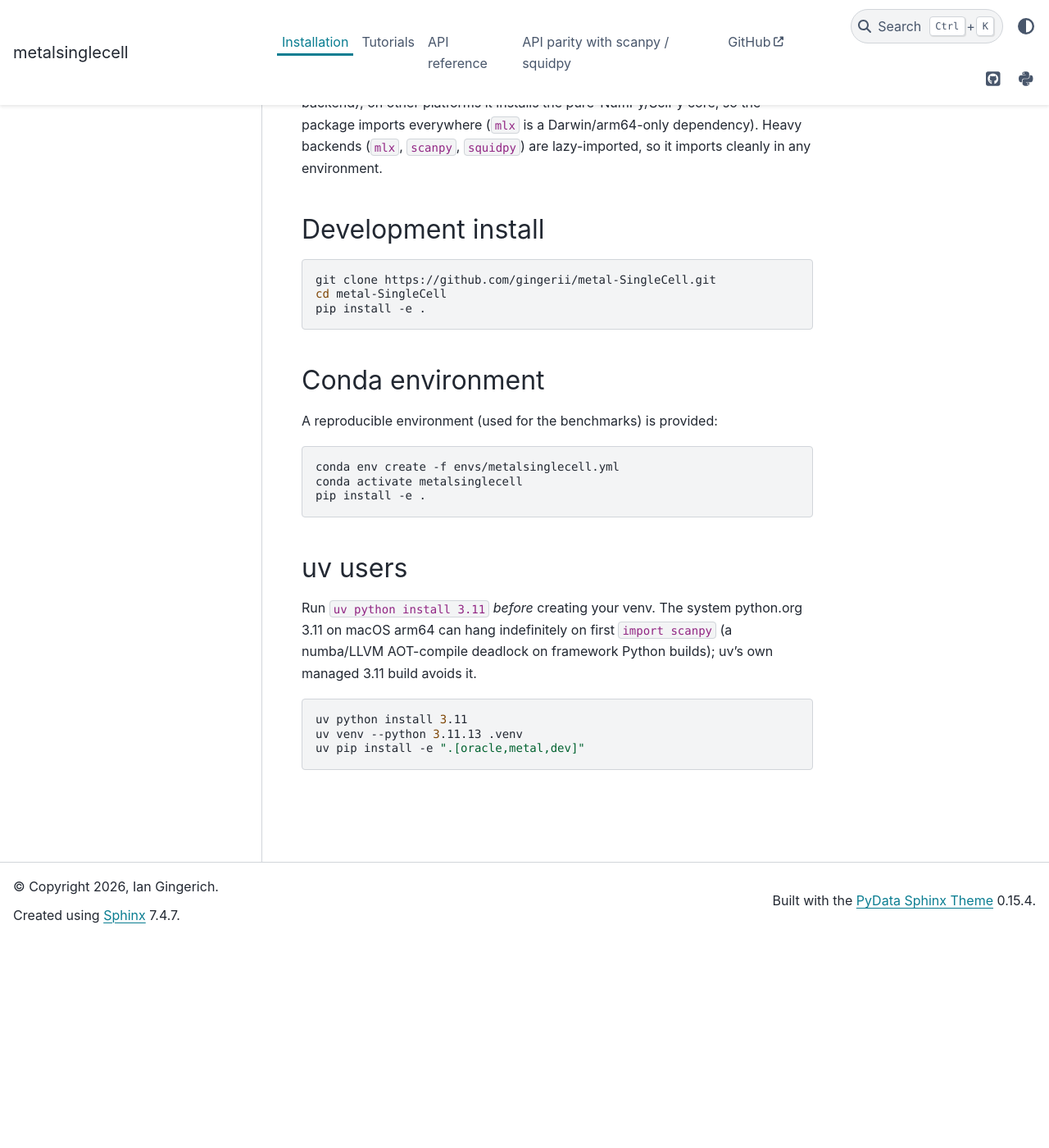
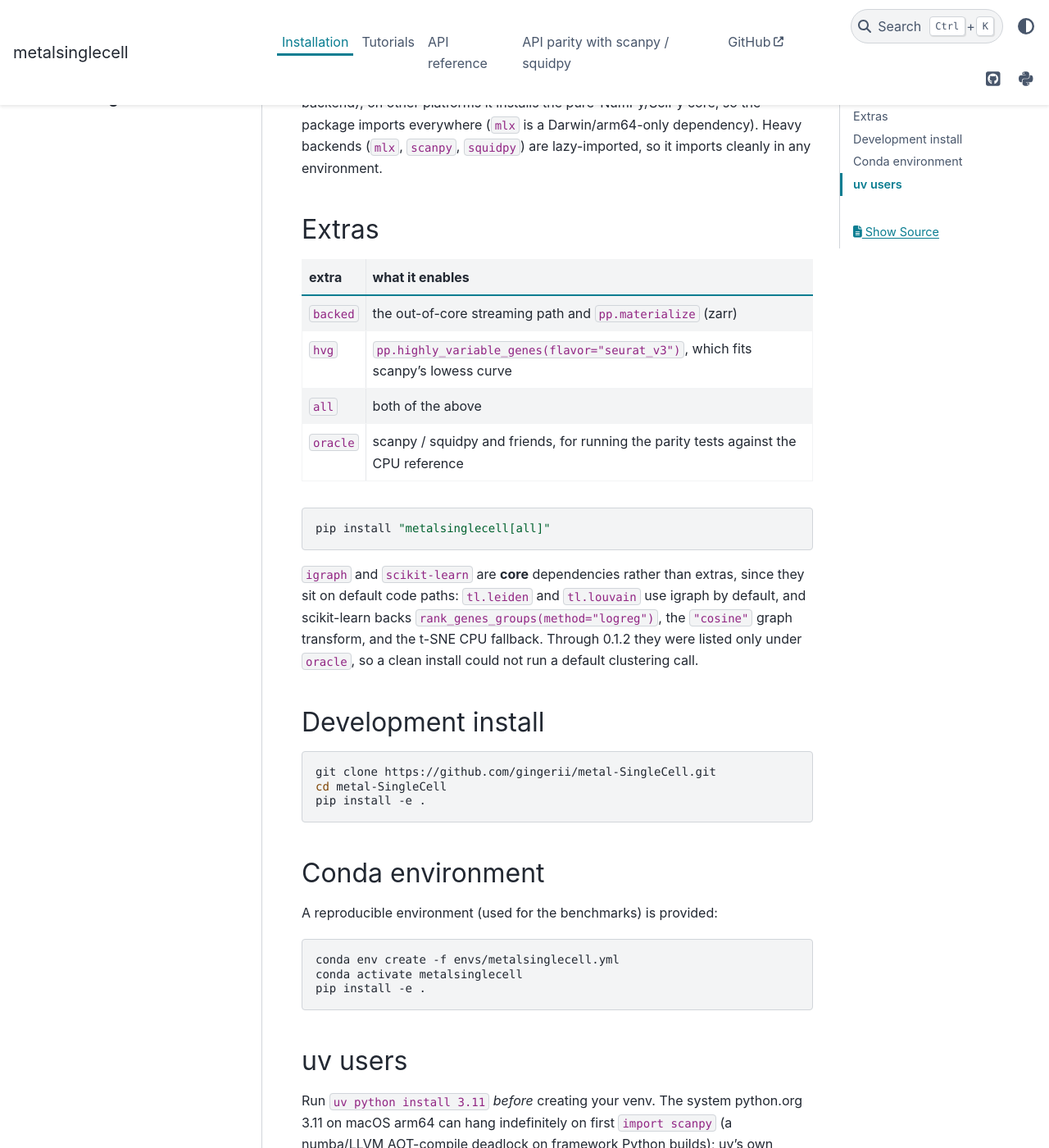
Before and after one commit to gingerii/metal-SingleCell, a Sphinx documentation site: the page built from docs/installation.md, in a window 1280 px wide and 1400 px high, scrolled down 255 px. Shown: the whole window at 82% size. Built offline with Sphinx 7.4.7 and the PyData theme 0.15.4, drawn with Linux system fonts in a browser that asks for light colours; pages that are not in the unit, such as notebooks, are missing from menus; some of the changed text lies outside the part shown.

Commit message:
docs: extras on the installation page, tutorials re-executed for 0.1.3
The three self-contained notebooks are re-run so their saved outputs come from
the shipped code -- pp.pca now defaults to arpack rather than a randomized
solver, and several other defaults moved, so the previous outputs no longer
matched what the code produces.

installation.md documents the new `backed`, `hvg` and `all` extras, and says
why igraph and scikit-learn are core dependencies rather than extras.

````diff
--- a/docs/installation.md
+++ b/docs/installation.md
@@ -8,6 +8,25 @@
 platforms it installs the pure-NumPy/SciPy core, so the package imports everywhere (`mlx` is a
 Darwin/arm64-only dependency). Heavy backends (`mlx`, `scanpy`, `squidpy`) are lazy-imported, so it
 imports cleanly in any environment.
+
+## Extras
+
+| extra | what it enables |
+|---|---|
+| `backed` | the out-of-core streaming path and `pp.materialize` (zarr) |
+| `hvg` | `pp.highly_variable_genes(flavor="seurat_v3")`, which fits scanpy's lowess curve |
+| `all` | both of the above |
+| `oracle` | scanpy / squidpy and friends, for running the parity tests against the CPU reference |
+
+```bash
+pip install "metalsinglecell[all]"
+```
+
+`igraph` and `scikit-learn` are **core** dependencies rather than extras, since they sit on default
+code paths: `tl.leiden` and `tl.louvain` use igraph by default, and scikit-learn backs
+`rank_genes_groups(method="logreg")`, the `"cosine"` graph transform, and the t-SNE CPU fallback.
+Through 0.1.2 they were listed only under `oracle`, so a clean install could not run a default
+clustering call.
 
 ## Development install
 
@@ -36,5 +55,5 @@
 ```bash
 uv python install 3.11
 uv venv --python 3.11.13 .venv
-uv pip install -e ".[oracle,metal,dev]"
+uv pip install -e ".[all,oracle,metal,dev]"
 ```
````
Also changed, not shown: 3 other files.
